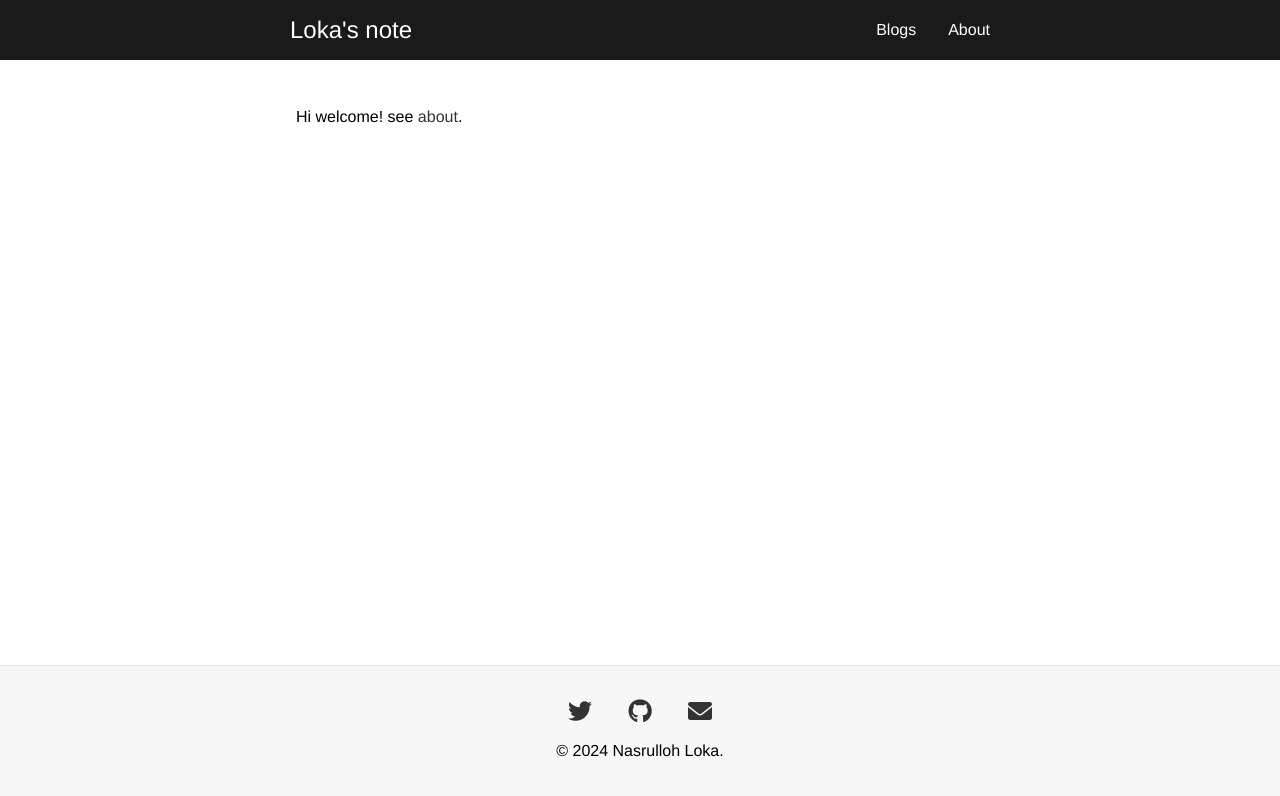
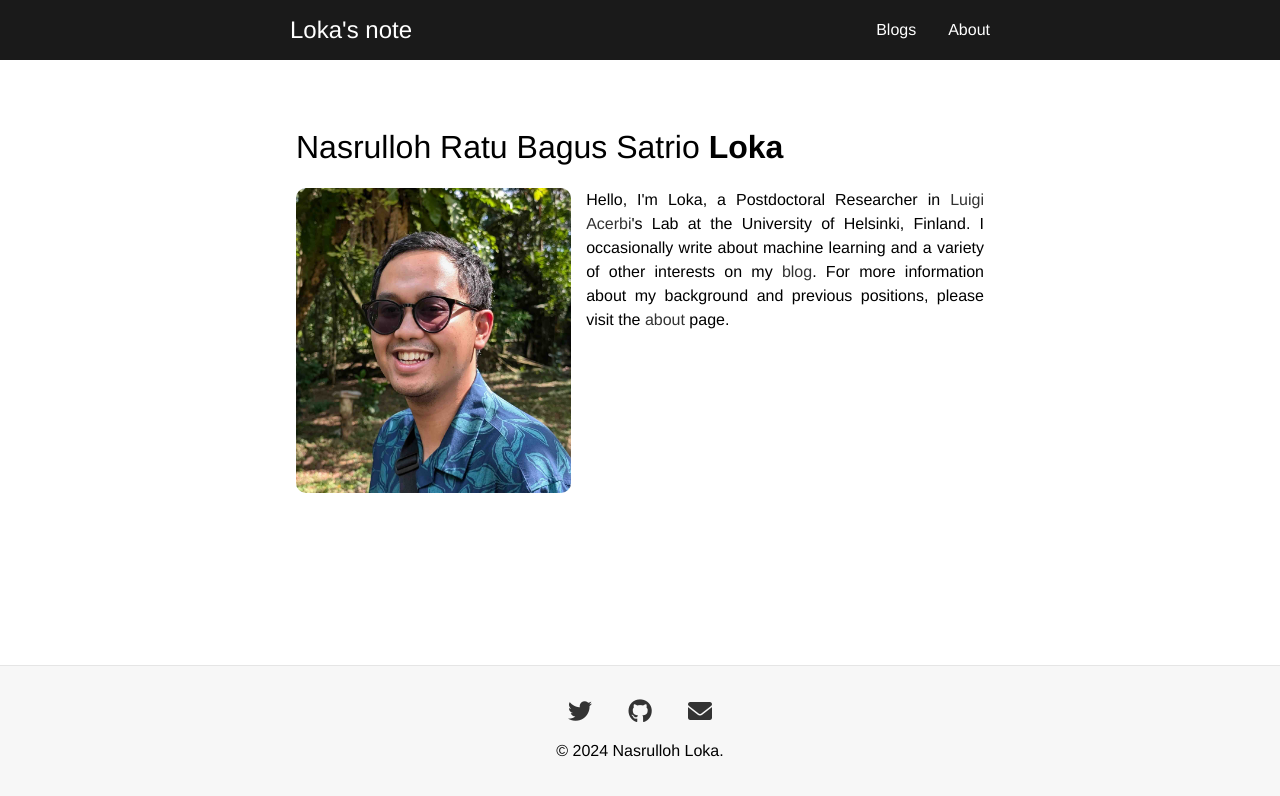
Before and after one commit to satrialoka/satrialoka.github.io, a SvelteKit app: page / in a window 1280 px wide. Shown: the top 796 px of the page. Built offline with nearby package versions, Linux system fonts and the light colour scheme; a small style sheet from the web is missing.

Commit message:
front page update

```diff
--- a/src/lib/styles/style.scss
+++ b/src/lib/styles/style.scss
@@ -186,3 +186,27 @@ nav {
     }
   }
 }
+
+.image-container {
+  max-width: 40%; /* Responsive width */
+  text-align: center;
+  border-radius: 10px; /* Slightly rounded corners */
+  text-align: center;
+}
+
+.image-container img {
+  max-width: 100%; /* Image adapts to container */
+  border-radius: 10px; /* Slight rounding of the image */
+  display: block;
+}
+
+.content-container {
+  display: flex; /* Align items horizontally */
+  align-items: flex-start;
+  gap: 15px; /* Space between image and text */
+}
+
+.text-container {
+  font-size: 16px;
+  line-height: 1.5;
+}
--- a/src/routes/+page.svelte
+++ b/src/routes/+page.svelte
@@ -1 +1,13 @@
-Hi welcome! see <a href="\about">about</a>.
+<h1>
+    <span style="font-weight: normal;">Nasrulloh Ratu Bagus Satrio</span>
+    <span style="font-weight: bold;">Loka</span>
+</h1>
+
+<div class="content-container">
+    <div class="image-container">
+        <img src="images/loka-casual-pic.jpg" alt="Descriptive Alt Text">
+    </div>
+    <div class="text-container">
+        Hello, I'm Loka, a Postdoctoral Researcher in <a href="https://lacerbi.github.io/">Luigi Acerbi</a>'s Lab at the University of Helsinki, Finland. I occasionally write about machine learning and a variety of other interests on my <a href="/blog">blog</a>. For more information about my background and previous positions, please visit the <a href="/about">about</a> page.
+    </div>
+</div>
```
